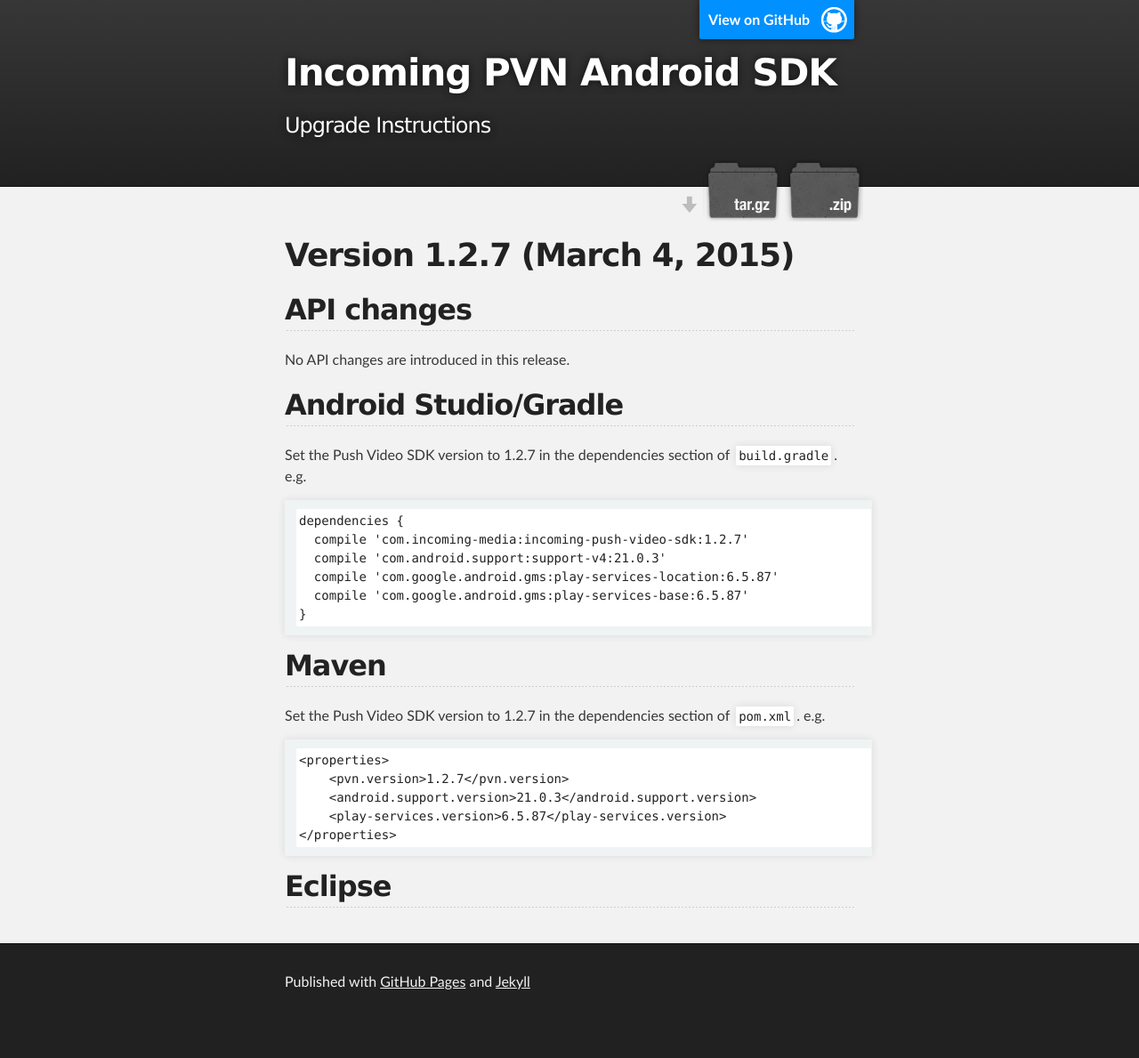
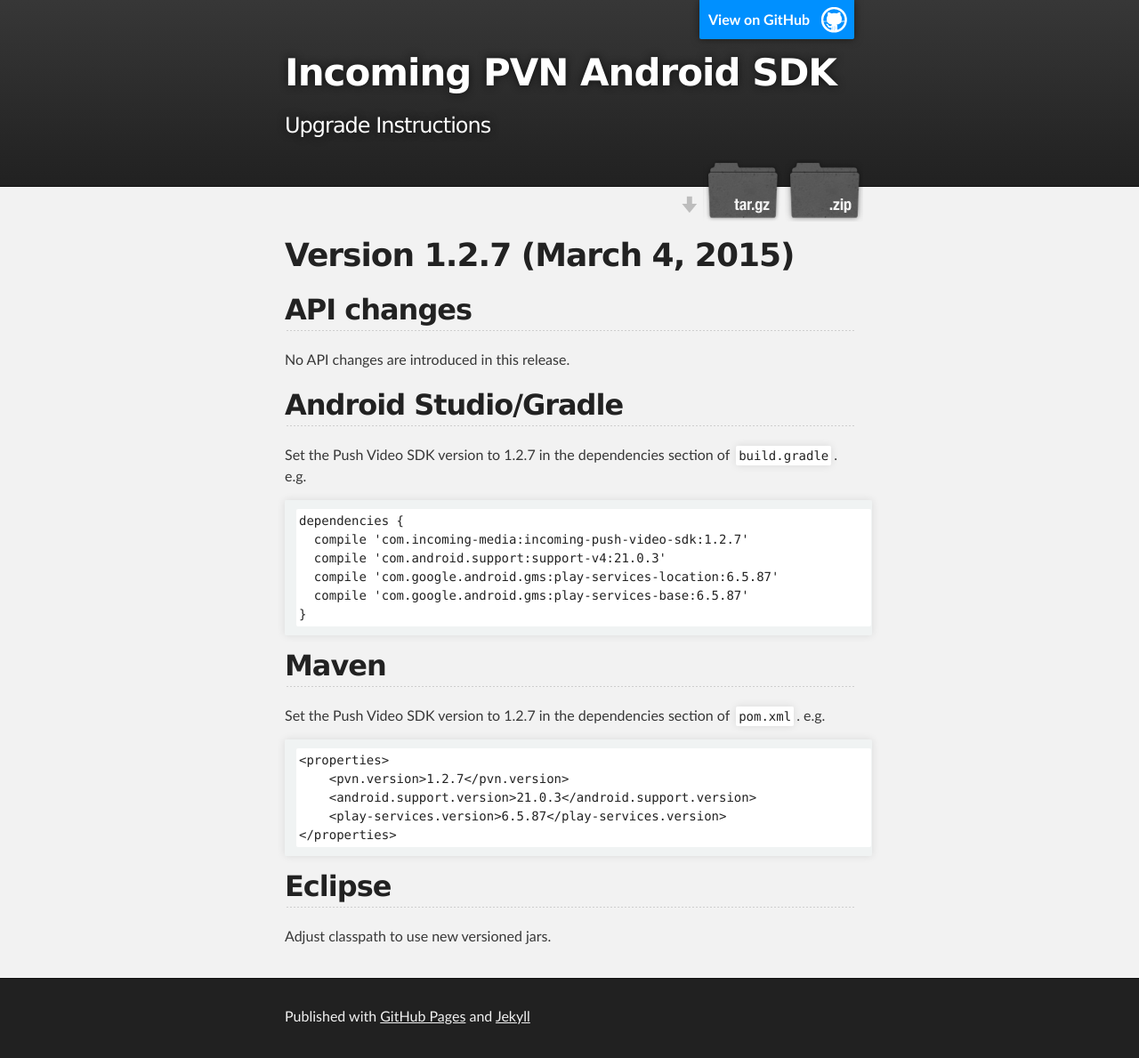
Before and after one commit to incoming-inc/android-template-app, a Jekyll site: the page built from upgrade-instructions.md, in a window 1280 px wide. Shown: the whole page at 89% size. Built offline with Jekyll 4.4.1, drawn with Linux system fonts in a browser that asks for light colours; comment, search, counter and statistics services are not loaded; before the commit the page ends 1150 px from its top, so only the background shows below that.

Commit message:
Update upgrade instructions

```diff
--- a/upgrade-instructions.md
+++ b/upgrade-instructions.md
@@ -32,3 +32,6 @@
     </properties>
 
 ## Eclipse
+
+
+Adjust classpath to use new versioned jars.
```
